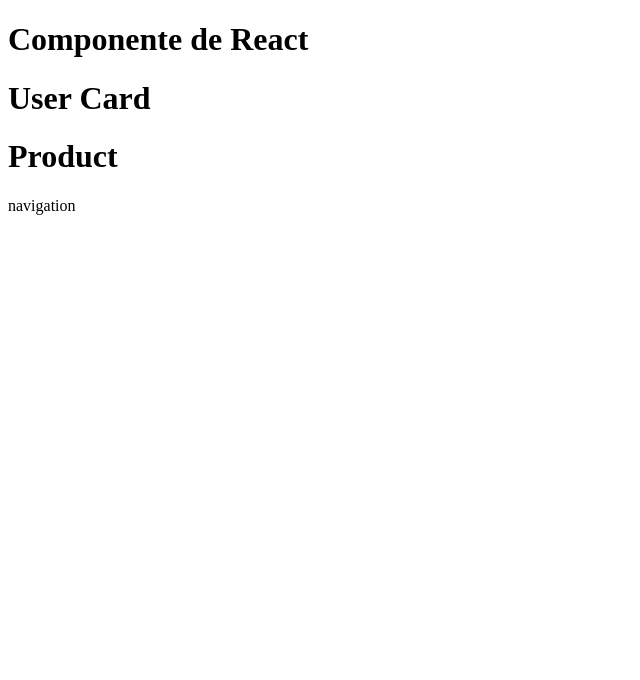
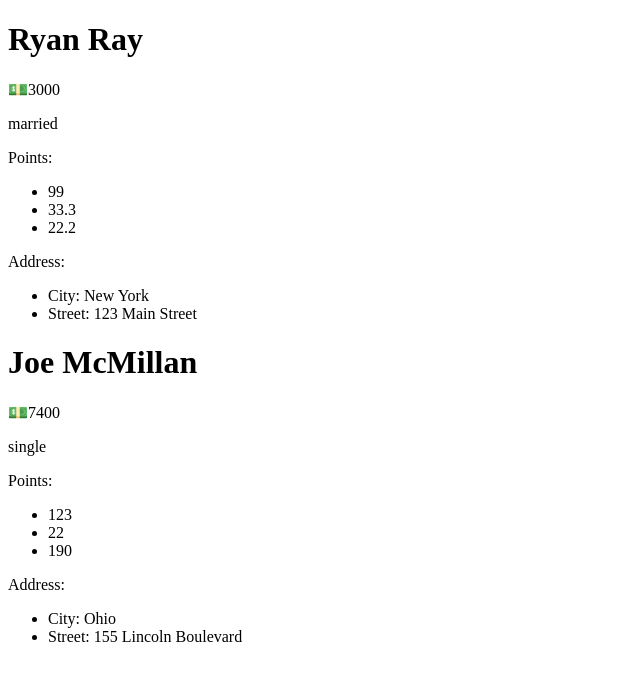
Before and after one commit to alanbernale/react-course, a React (Vite) app: page / in a window 1280 px wide. Shown: the top 680 px of the page, without its empty margins (0-640 px from the left). Built offline with nearby package versions, Linux system fonts and the light colour scheme.

Commit message:
Fundamentos de React Props.

```diff
--- a/src/Greeting.jsx
+++ b/src/Greeting.jsx
@@ -1,7 +1,20 @@
-export function Greeting() {
-    return <h1>Componente de React</h1>
+export function Greeting({title, name = "User"}) {
+    return <h1>{title}, dice {name}</h1>
 }
 
-export function UserCard() {
-    return <h1>User Card</h1>
+export function UserCard({name, amount, married, points, address, greet}) {
+    return <div>
+        <h1>{name}</h1>
+        <p>💵{amount}</p>
+        <p>{married ? 'married' : 'single'}</p>
+        <p>Points:</p>
+        <ul>
+            {points.map((point) => <li key={point}>{point}</li>)}
+        </ul>
+        <p>Address:</p>
+        <ul>
+            <li>City: {address.city}</li>
+            <li>Street: {address.street}</li>
+        </ul>
+    </div>
 }
--- a/src/main.jsx
+++ b/src/main.jsx
@@ -5,9 +5,26 @@
 
 ReactDOM.createRoot(document.getElementById('root')).render(
     <>
-        <Greeting/>
-        <UserCard/>
-        <Product/>
-        <Navbar/>
+        <UserCard
+            name="Ryan Ray"
+            amount={3000}
+            married={true}
+            points={[99, 33.3, 22.2]}
+            address={{street: '123 Main Street', city: 'New York'}}
+            greet={function () {
+                alert('Hello')
+            }}
+        />
+
+        <UserCard
+            name="Joe McMillan"
+            amount={7400}
+            married={false}
+            points={[123, 22, 190]}
+            address={{street: '155 Lincoln Boulevard', city: 'Ohio'}}
+            greet={function () {
+                console.log('Ok')
+            }}
+        />
     </>
 )
```
